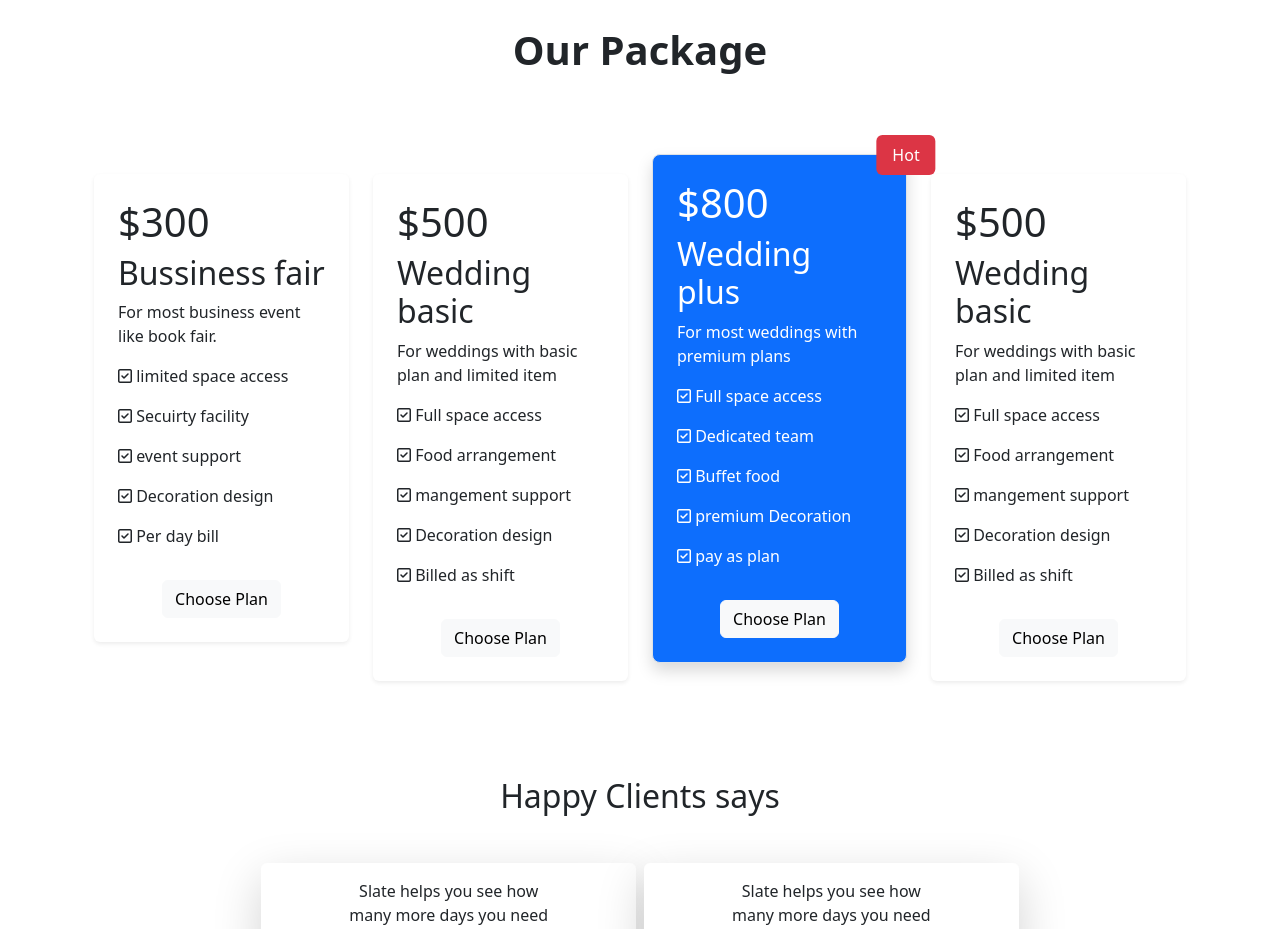
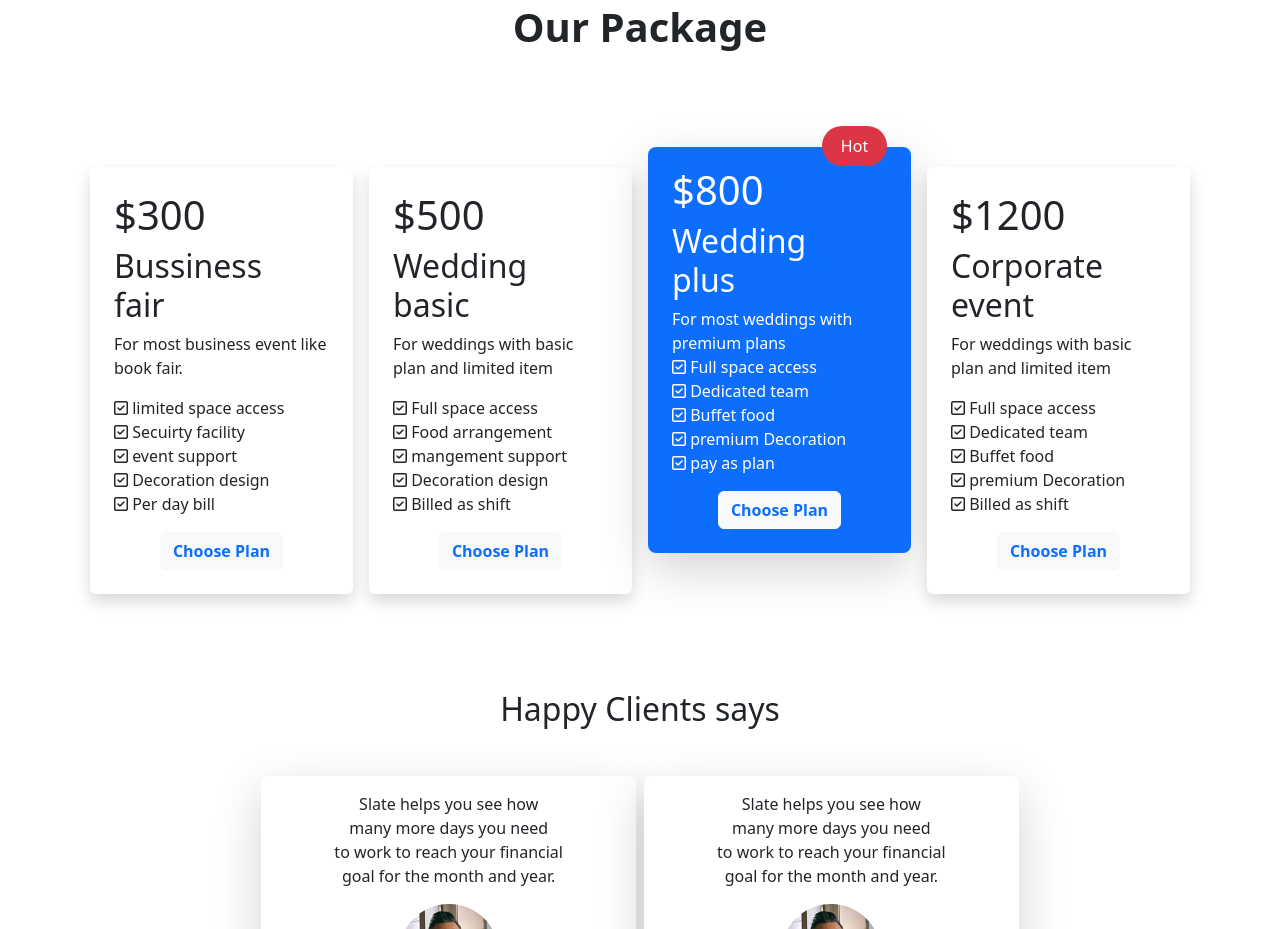
Before and after one commit to mohi14/abacus-convention, a plain HTML site: page index.html in a window 1280 px wide. Shown: the part 1076-2005 px from the top of the page. Drawn offline with nearby package versions, Linux system fonts and the light colour scheme.

Commit message:
our pakages section fixed

```diff
--- a/index.html
+++ b/index.html
@@ -113,7 +113,7 @@
     </section>
     <!-- banner section end -->
     <!-- moment section start -->
-    <section class="m-5">
+    <section class="container my-5">
         <div class="row">
             <div class="col-lg-6 col-md-6 ">
                 <img src="images/wedding.png" alt="" class="w-100">
@@ -146,46 +146,45 @@
     <section class="container">
         <h1 class="text-center fw-bold">Our Package</h1>
         <div class="mt-5">
-            <div class="container" style="margin-top: 100px;">
-                <div class="row g-4">
+            <div class="" style="margin-top: 100px;">
+                <div class="row g-3 m-0">
                     <div class="col-lg-3">
-                        <div class="p-4  shadow-sm p-3 mb-5 bg-body rounded rounded">
+                        <div class="p-4  shadow p-3 mb-5 h-auto bg-body rounded rounded">
                             <h1> $300</h1>
-                            <h2>Bussiness fair</h2>
+                            <h2>Bussiness <br> fair</h2>
                             <p>For most business event like book fair.</p>
-                            <p><i class="fa-regular fa-square-check"></i> limited space access</p>
-                            <p><i class="fa-regular fa-square-check"></i> Secuirty facility</p>
-                            <p><i class="fa-regular fa-square-check"></i> event support</p>
-                            <p><i class="fa-regular fa-square-check"></i> Decoration design</p>
-                            <p><i class="fa-regular fa-square-check"></i> Per day bill</p>
+                            <p class="m-0"><i class="fa-regular fa-square-check"></i> limited space access</p>
+                            <p class="m-0"><i class="fa-regular fa-square-check"></i> Secuirty facility</p>
+                            <p class="m-0"><i class="fa-regular fa-square-check"></i> event support</p>
+                            <p class="m-0"><i class="fa-regular fa-square-check"></i> Decoration design</p>
+                            <p class="m-0"><i class="fa-regular fa-square-check"></i> Per day bill</p>
                             <div class="text-center pt-3">
-                                <a href="" class="btn btn-light">Choose Plan</a>
+                                <button class="btn btn-light text-primary fw-bold">Choose Plan</button>
                             </div>
                         </div>
                     </div>
                     <div class="col-lg-3">
-                        <div class="p-4  shadow-sm p-3 mb-5 bg-body rounded">
+                        <div class="p-4  shadow p-3 mb-5 h-auto bg-body rounded">
                             <h1> $500</h1>
-                            <h2>Wedding basic</h2>
+                            <h2>Wedding <br>basic</h2>
                             <p>For weddings with basic plan
                                 and limited item</p>
-                            <p><i class="fa-regular fa-square-check"></i> Full space access</p>
-                            <p><i class="fa-regular fa-square-check"></i> Food arrangement</p>
-                            <p><i class="fa-regular fa-square-check"></i> mangement support</p>
-                            <p><i class="fa-regular fa-square-check"></i> Decoration design</p>
-                            <p><i class="fa-regular fa-square-check"></i> Billed as shift</p>
+                            <p class="m-0"><i class="fa-regular fa-square-check"></i> Full space access</p>
+                            <p class="m-0"><i class="fa-regular fa-square-check"></i> Food arrangement</p>
+                            <p class="m-0"><i class="fa-regular fa-square-check"></i> mangement support</p>
+                            <p class="m-0"><i class="fa-regular fa-square-check"></i> Decoration design</p>
+                            <p class="m-0"><i class="fa-regular fa-square-check"></i> Billed as shift</p>
                             <div class="text-center pt-3">
-                                <a href="" class="btn btn-light">Choose Plan</a>
+                                <button class="btn btn-light text-primary fw-bold">Choose Plan</button>
                             </div>
                         </div>
                     </div>
                     <div class="col-lg-3">
-                        <div class="p-4 border rounded-3 bg-primary text-white position-relative shadow p-3 mb-5  rounded"
+                        <div class="p-4  rounded-3 bg-primary text-white  shadow-lg h-auto blue-box "
                             style=" margin-top: -20px;">
-                            <span
-                                class="bg-danger  rounded py-2 px-3 position-absolute top-0 start-100 translate-middle">Hot</span>
+                            <div class="bg-danger rounded-pill py-2 px-3 hot-button text-center">Hot</div>
                             <h1> $800</h1>
-                            <h2>Wedding plus</h2>
+                            <h2>Wedding <br> plus</h2>
                             <p>For most weddings with premium plans</p>
                             <p><i class="fa-regular fa-square-check"></i> Full space access</p>
                             <p><i class="fa-regular fa-square-check"></i> Dedicated team</p>
@@ -193,23 +192,22 @@
                             <p><i class="fa-regular fa-square-check"></i> premium Decoration</p>
                             <p><i class="fa-regular fa-square-check"></i> pay as plan</p>
                             <div class="text-center pt-3">
-                                <a href="" class="btn btn-light">Choose Plan</a>
+                                <button class="btn btn-light text-primary fw-bold">Choose Plan</button>
                             </div>
                         </div>
                     </div>
                     <div class="col-lg-3">
-                        <div class="p-4  shadow-sm p-3 mb-5 bg-body rounded">
-                            <h1> $500</h1>
-                            <h2>Wedding basic</h2>
-                            <p>For weddings with basic plan
-                                and limited item</p>
-                            <p><i class="fa-regular fa-square-check"></i> Full space access</p>
-                            <p><i class="fa-regular fa-square-check"></i> Food arrangement</p>
-                            <p><i class="fa-regular fa-square-check"></i> mangement support</p>
-                            <p><i class="fa-regular fa-square-check"></i> Decoration design</p>
-                            <p><i class="fa-regular fa-square-check"></i> Billed as shift</p>
+                        <div class="p-4  shadow p-3 h-auto bg-body rounded">
+                            <h1> $1200</h1>
+                            <h2>Corporate event</h2>
+                            <p>For weddings with basic plan and limited item</p>
+                            <p class="m-0"><i class="fa-regular fa-square-check"></i> Full space access</p>
+                            <p class="m-0"><i class="fa-regular fa-square-check"></i> Dedicated team</p>
+                            <p class="m-0"><i class="fa-regular fa-square-check"></i> Buffet food</p>
+                            <p class="m-0"><i class="fa-regular fa-square-check"></i> premium Decoration</p>
+                            <p class="m-0"><i class="fa-regular fa-square-check"></i> Billed as shift</p>
                             <div class="text-center pt-3">
-                                <a href="" class="btn btn-light">Choose Plan</a>
+                                <button class="btn btn-light text-primary fw-bold">Choose Plan</button>
                             </div>
                         </div>
                     </div>
--- a/style.css
+++ b/style.css
@@ -9,3 +9,13 @@
         object-fit: cover;
     }
 }
+
+.hot-button {
+    position: relative;
+    margin-left: 150px;
+    margin-top: -45px;
+}
+
+.blue-box p {
+    margin: 0;
+}
```
